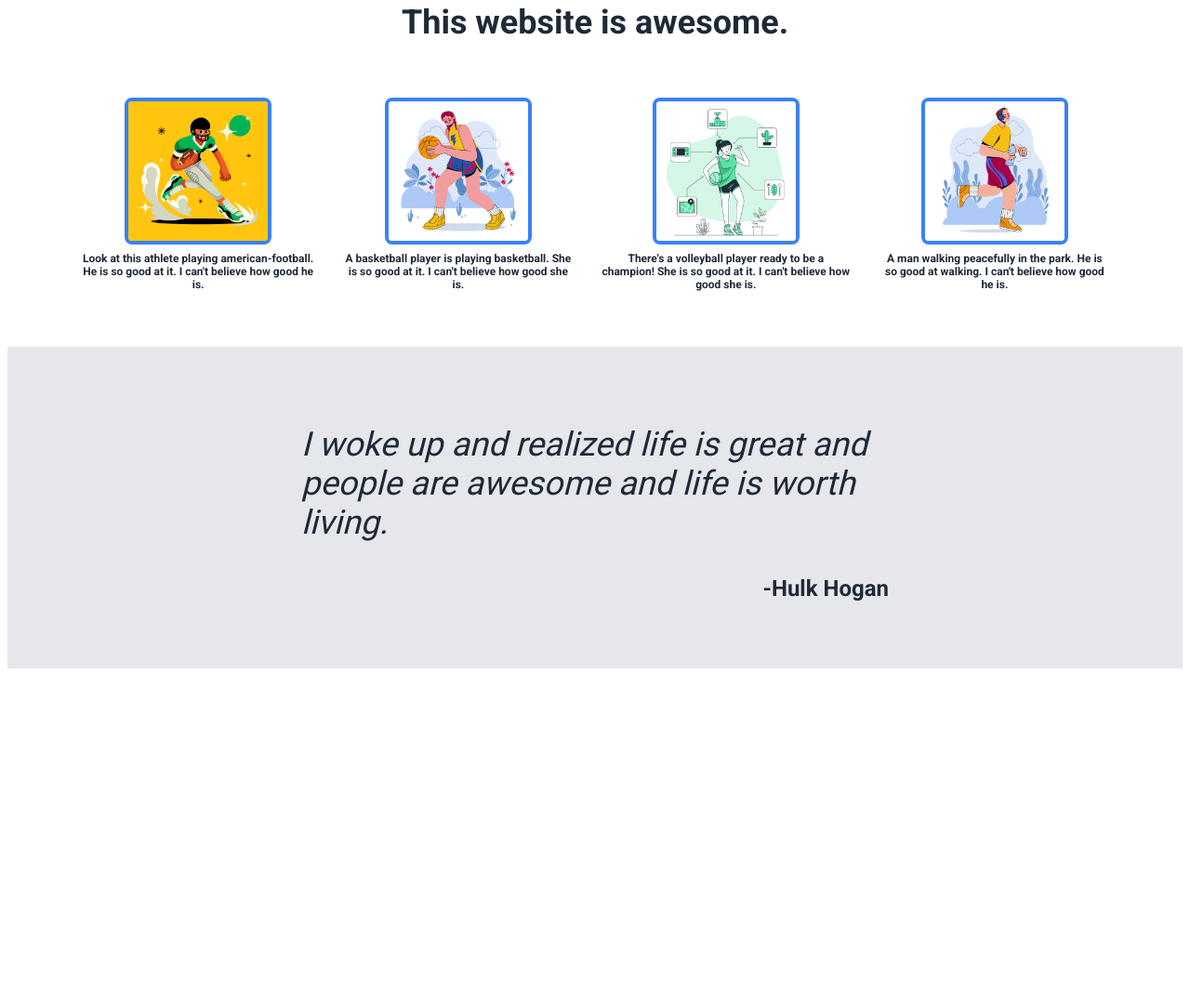
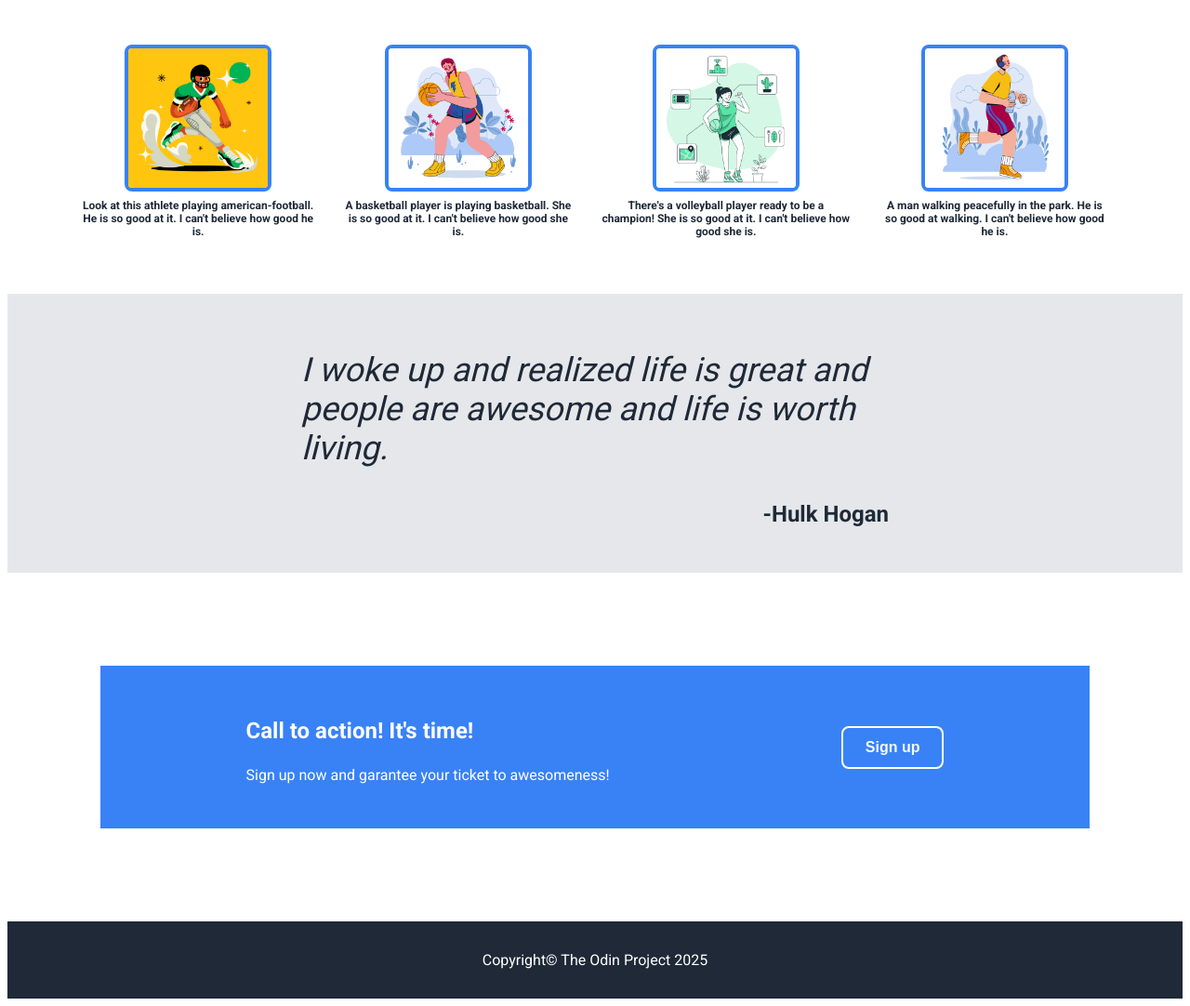
Before and after one commit to fabriciosemmler/odin-landing, a plain HTML site: page index.html in a window 1280 px wide. Shown: the part 571-1653 px from the top of the page at 93% size. Before the commit the page ends 1298 px from the top, so only its background shows below. Drawn offline with Linux system fonts and the light colour scheme.

Commit message:
Insert call to action and footer

```diff
--- a/index.html
+++ b/index.html
@@ -76,11 +76,15 @@
     </div>
 
     <div class="cta-section">
-
+        <div>
+            <p class="cta">Call to action! It's time!</p>
+            <p>Sign up now and garantee your ticket to awesomeness! </p>
+        </div>
+        <button class="cta-btn">Sign up</button>
     </div>
 
     <div class="footer-section">
-
+        <p>Copyright© The Odin Project 2025</p>
     </div>
 
 </body>
--- a/styles.css
+++ b/styles.css
@@ -67,7 +67,8 @@ a {
 }
 
 
-.hero-btn {
+.hero-btn,
+.cta-btn {
     /* For this one I counted with Github Copilot */
     background-color: #3882F6; /* Blue background */
     color: #F9FAF8; /* White text */
@@ -80,13 +81,19 @@ a {
     transition: background-color 0.3s ease; /* Smooth hover effect */
 }
 
-.hero-btn:hover {
+.hero-btn:hover,
+.cta-btn:hover {
     background-color: #1D4ED8; /* Darker blue on hover */
+}
+
+.cta-btn{
+    border: #E5E7EB solid 2px;
+    border-color: #FFFFFF;
 }
 
 
 .hero-img {
-    max-width: 50%;
+    max-width: 30%;
     height: auto;
     object-fit: contain;
     flex: 1;
@@ -137,7 +144,7 @@ margin: 16px;
 
 .quote-section {
     background-color: #E5E7EB;
-    padding: 48px 25%;
+    padding: 25px 25%;
 }
 
 .quote-txt {
@@ -154,3 +161,27 @@ margin: 16px;
     font-weight: 700;
     text-align: right;
 }
+
+.cta-section {
+    color: #FFFFFF;
+    background-color: #3882F6;
+    border: solid #FFFFFF 100px;
+    border-radius: 8px;
+    padding: 32px;
+    display: flex;
+    justify-content: space-around;
+    align-items: center;
+    /* gap: 24px; */
+}
+
+.cta {
+    font-size: 24px;
+    font-weight: 700;
+}
+
+.footer-section{
+    background-color: #1F2937;
+    color: #FFFFFF;
+    padding: 16px;
+    text-align: center;
+}
```
